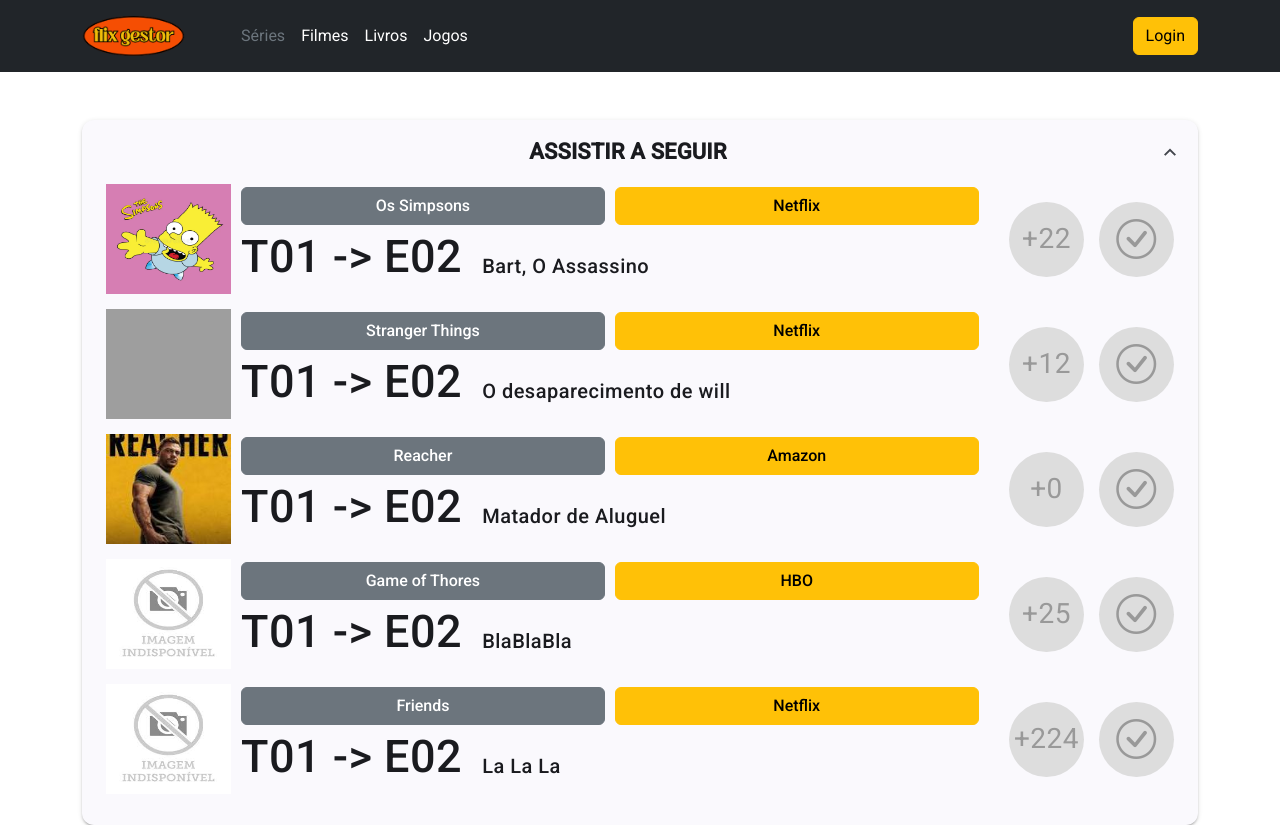
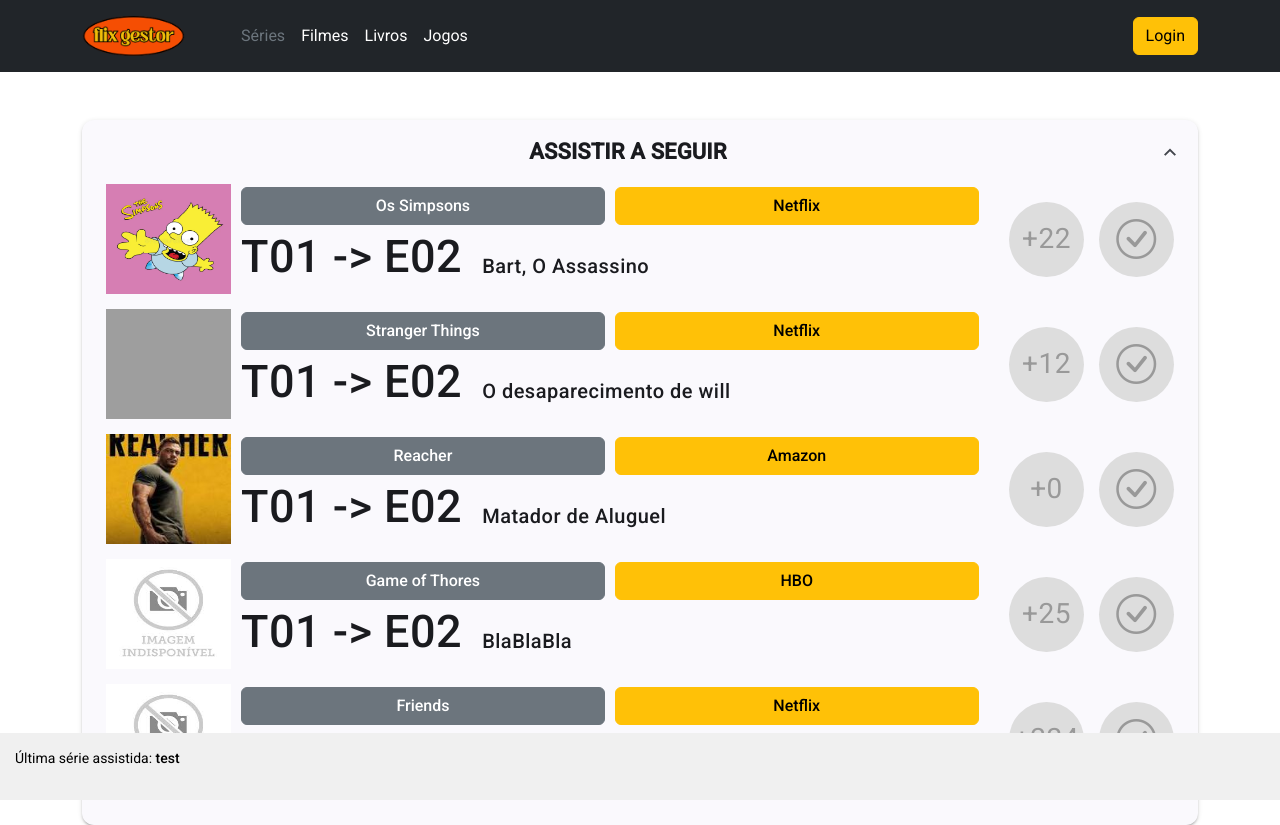
Before and after one commit to virandodev/flix-gestor, an Angular app: page / in a window 1280 px wide. Built offline with nearby package versions, Linux system fonts and the light colour scheme; grey boxes are pictures that could not be loaded.

Commit message:
MODULO-02-AULA-18

```diff
--- a/src/app/series-lista/series-lista.component.html
+++ b/src/app/series-lista/series-lista.component.html
@@ -38,3 +38,5 @@
     </mat-expansion-panel>
   </mat-accordion>
 </div>
+
+<app-stats />
--- a/src/app/series-lista/series-lista.component.ts
+++ b/src/app/series-lista/series-lista.component.ts
@@ -1,11 +1,12 @@
 import { Component } from '@angular/core';
 import { MatExpansionModule } from '@angular/material/expansion';
 import { FAKE_SERIES } from '../../fake-data';
+import { StatsComponent } from "../stats/stats.component";
 
 
 @Component({
   selector: 'app-series-lista',
-  imports: [MatExpansionModule],
+  imports: [MatExpansionModule, StatsComponent],
   templateUrl: './series-lista.component.html',
   styleUrl: './series-lista.component.css'
 })
--- /dev/null
+++ b/src/app/stats/stats.component.css
@@ -0,0 +1,16 @@
+.content {
+    background-color: #f0f0f0;
+    position: fixed;
+    bottom: 0;
+    width: 100%;
+    padding: 15px;
+}
+
+.text-stats {
+    color: black;
+    font-size: 14px;
+}
+
+.text-stats span {
+    font-weight: 500;
+}
--- /dev/null
+++ b/src/app/stats/stats.component.html
@@ -0,0 +1,3 @@
+<div class="content">
+    <p class="text-stats">Última série assistida: <span>{{ ultimaSerie }}</span></p>
+</div>
--- /dev/null
+++ b/src/app/stats/stats.component.ts
@@ -0,0 +1,11 @@
+import { Component } from '@angular/core';
+
+@Component({
+  selector: 'app-stats',
+  imports: [],
+  templateUrl: './stats.component.html',
+  styleUrl: './stats.component.css'
+})
+export class StatsComponent {
+  ultimaSerie = 'test';
+}
```
Also changed, not shown: 1 other file (tests, documents, lock files or other folders).
